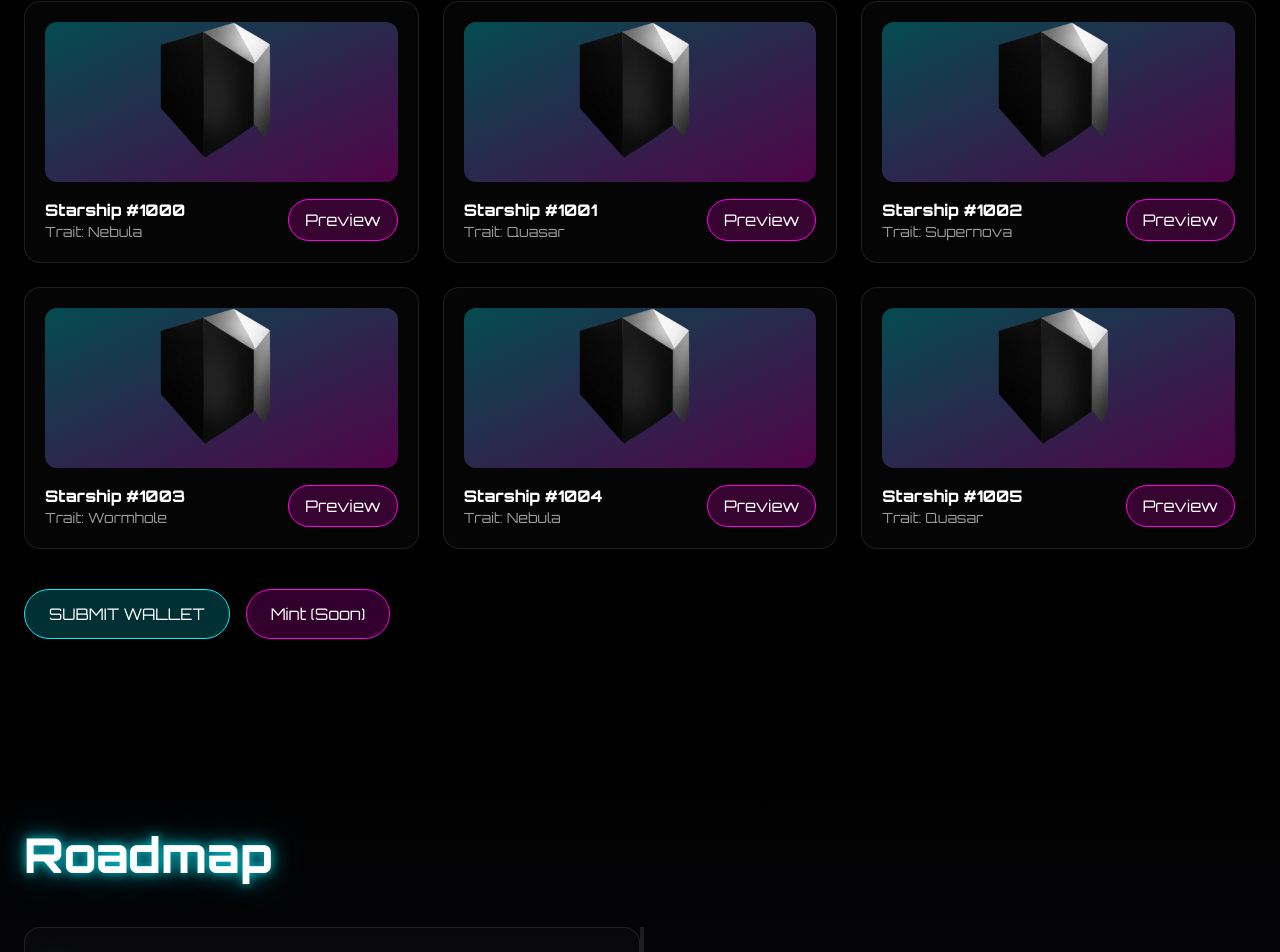
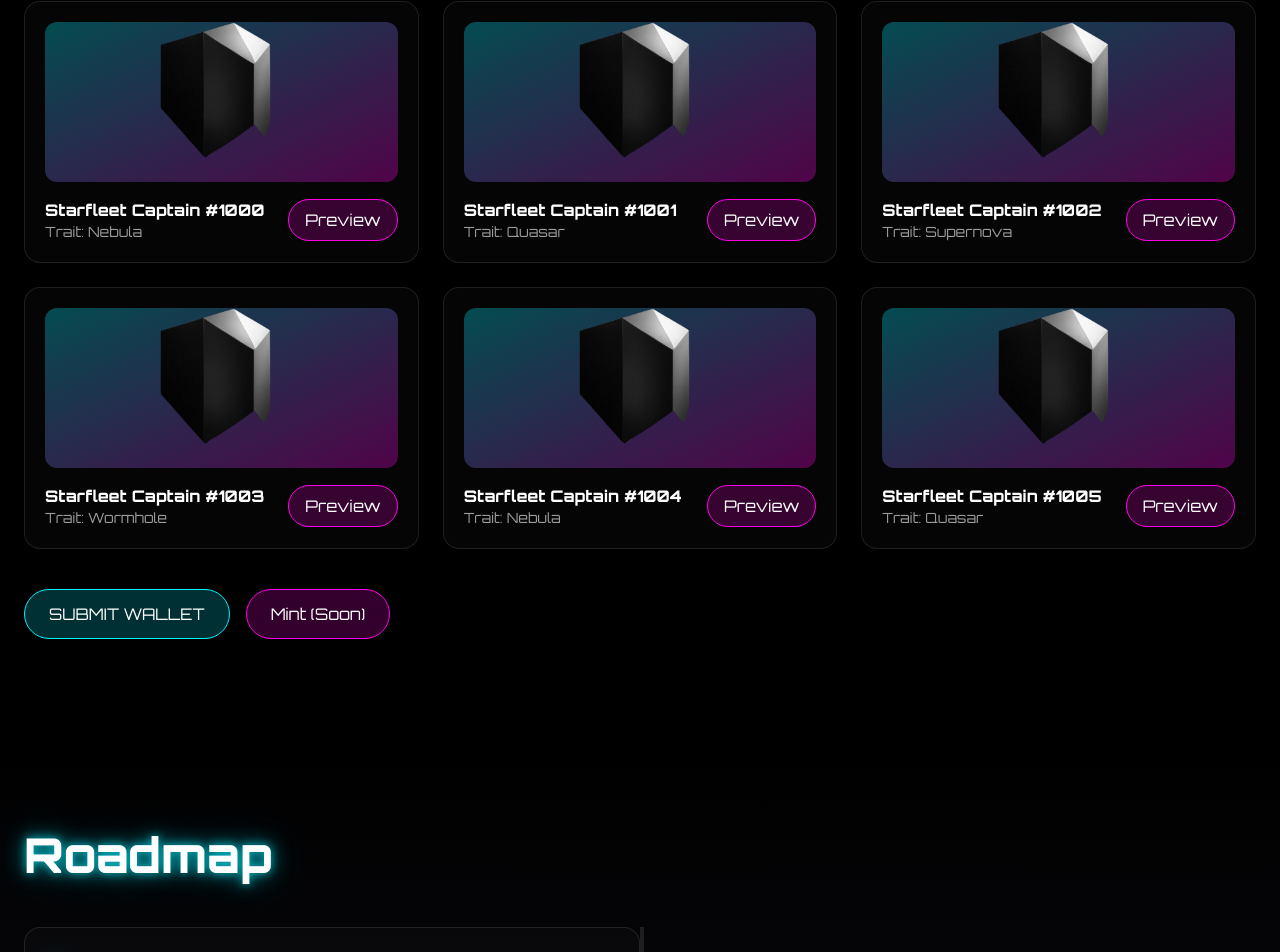
Before and after one commit to viky1105/eleven-game, a React (Vite) app: page / in a window 1280 px wide. Shown: the part 1815-2767 px from the top of the page. Built offline with nearby package versions, Linux system fonts and the light colour scheme.

Commit message:
update on the game's lore and mechanics.

```diff
--- a/src/components/NFTShowcase.jsx
+++ b/src/components/NFTShowcase.jsx
@@ -5,7 +5,7 @@ import StarBackground from "./StarBackground";
 
 const dummyNFTs = Array.from({ length: 6 }).map((_, i) => ({
   id: i + 1,
-  name: `Starship #${1000 + i}`,
+  name: `Starfleet Captain #${1000 + i}`,
   trait: ["Nebula", "Quasar", "Supernova", "Wormhole"][i % 4],
   image: `${import.meta.env.BASE_URL}images/nft${i + 1}.png`,
 }));
```
